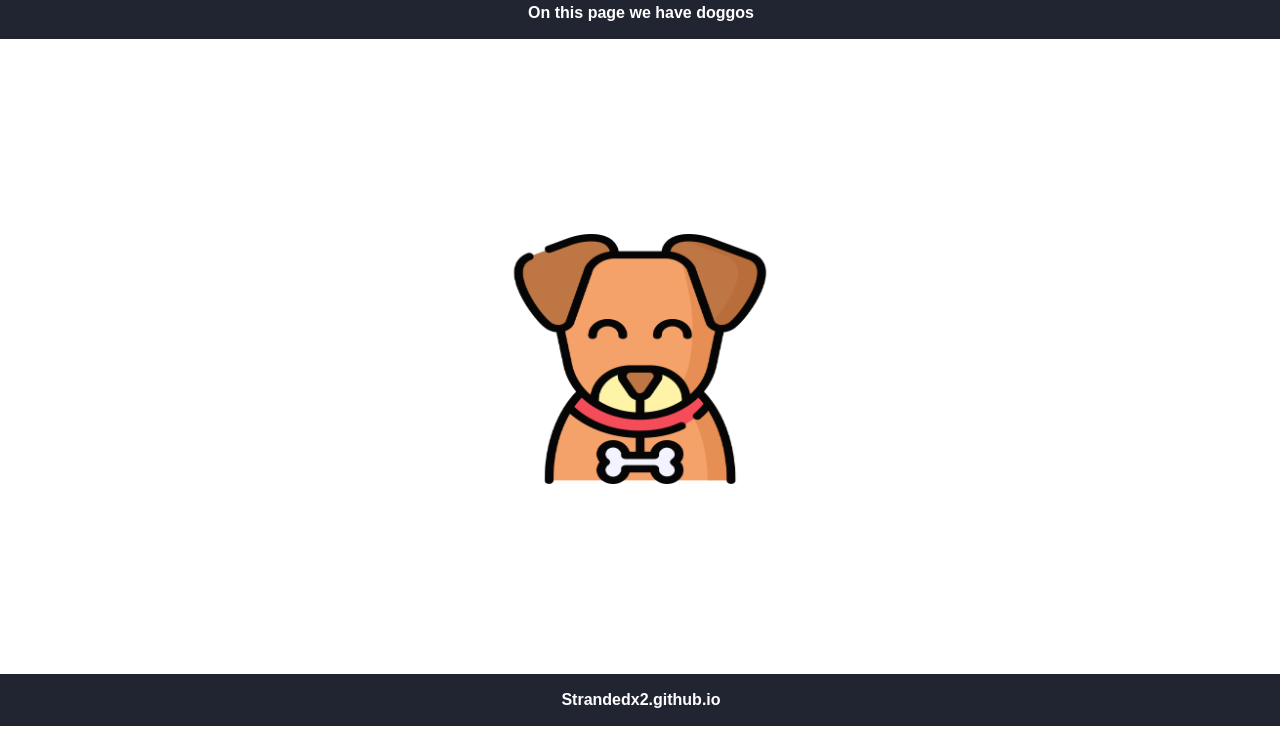
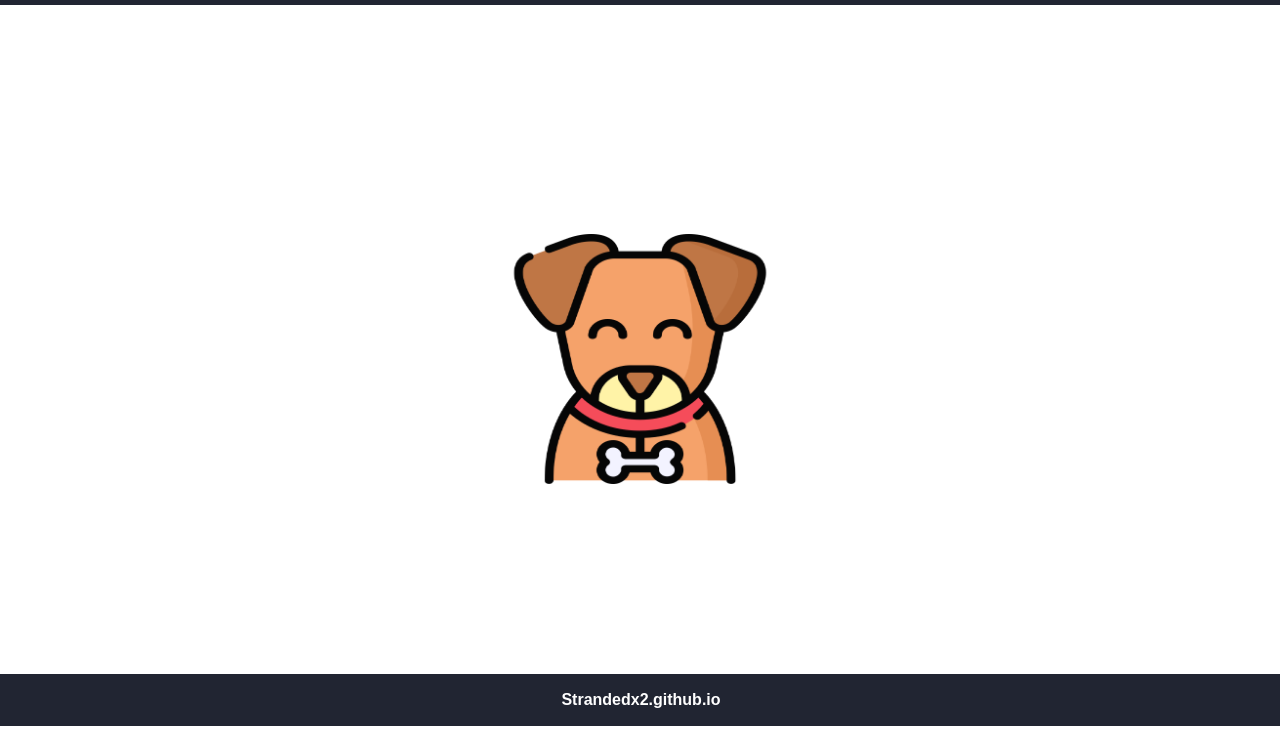
Before and after one commit to Strandedx2/Stranded.github.io, a plain HTML site: page doggos.html in a window 1280 px wide. Shown: the part 74-816 px from the top of the page. Drawn offline with Linux system fonts and the light colour scheme.

Commit message:
cursor stuff maybe

```diff
--- a/basicFormat.css
+++ b/basicFormat.css
@@ -16,6 +16,7 @@ body {
     /* background-color: #212532;
     color: white; */
     text-align: center;
+
   }
 
 h1 {
--- a/doggos.css
+++ b/doggos.css
@@ -17,7 +17,7 @@
 
   .flip-box:active .flip-box-inner {
     transform: rotatex(360deg);
-    transition: 3s;
+    transition: 3s ease-in-out;
     /* transition-delay: 0.5s; */
   }
 
@@ -39,3 +39,7 @@
     color: white;
     transform: rotatex(180deg);
   }
+
+  body {
+    cursor: url('dogCursor.png'), auto;
+  }
--- a/doggos.html
+++ b/doggos.html
@@ -14,7 +14,6 @@
         </div>
 
         <h1>Welcome to the doggo page</h1>
-            <p>On this page we have doggos</p>
     </header>
 <body>
 
```
Also changed, not shown: dogCursor.png (added).
